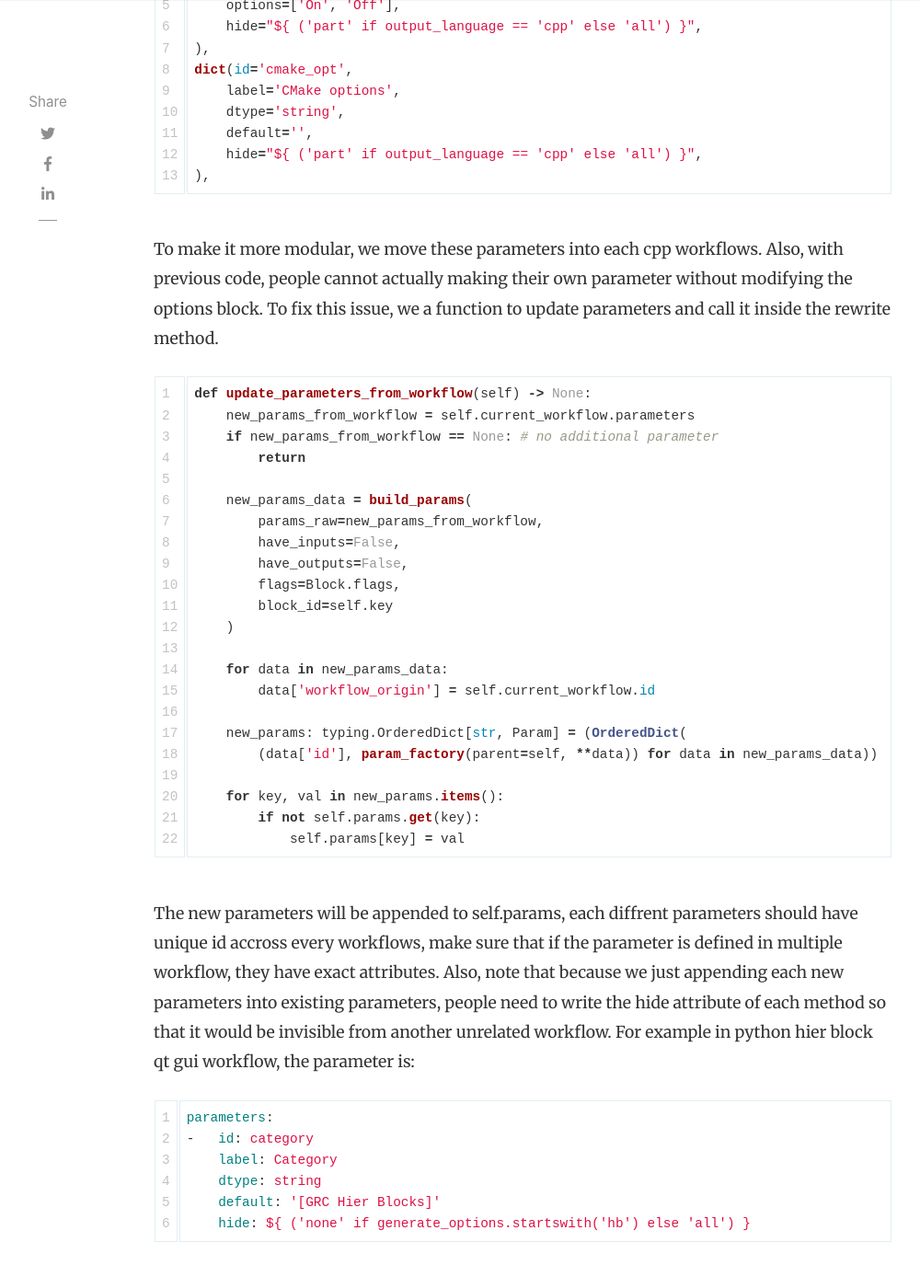
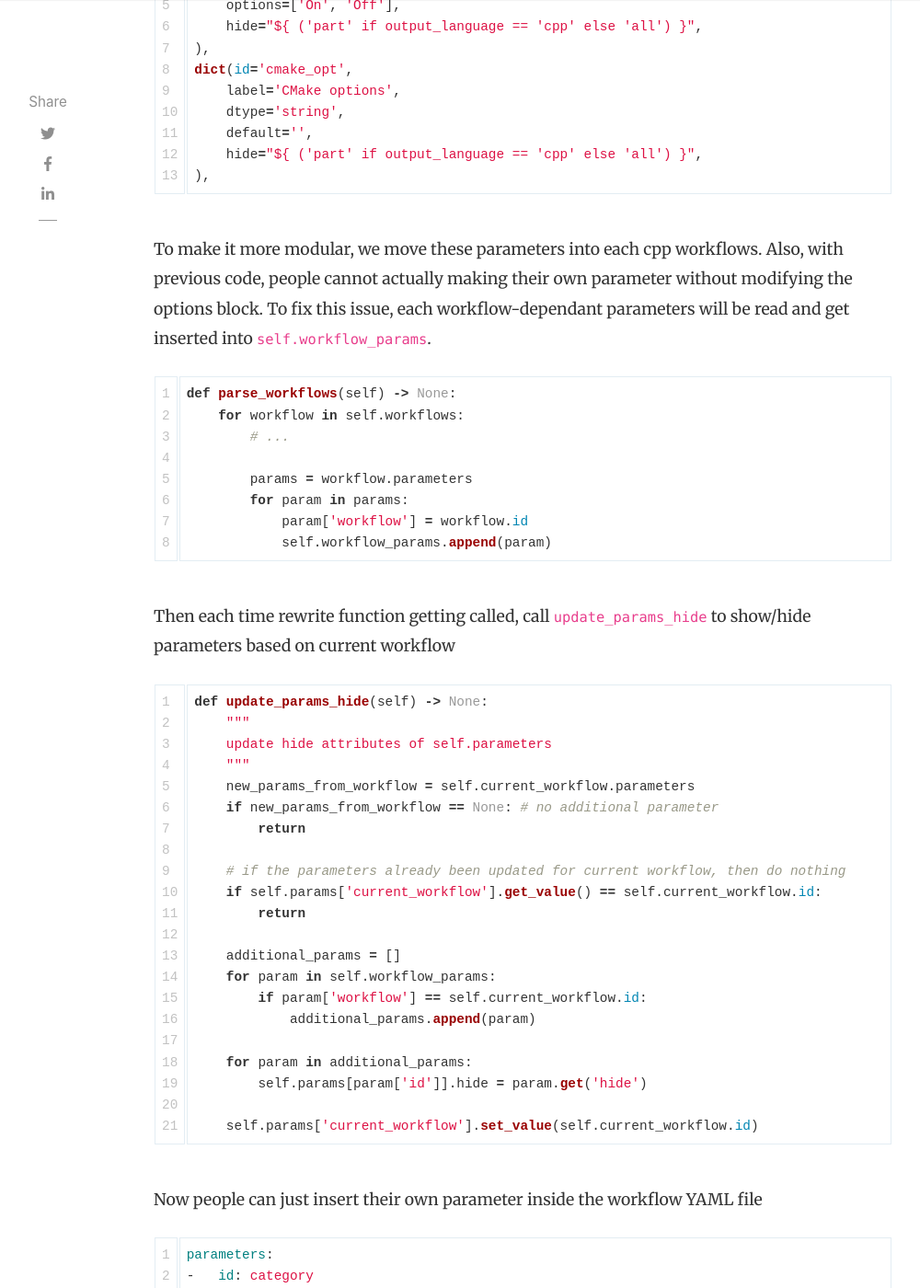
Before and after one commit to ZakyHermawan/ZakyHermawan.github.io, a Jekyll site: the page built from _posts/2024-06-8-week-2-workflow-separation-improvement-and-grc-separation.md, in a window 1280 px wide and 1400 px high, scrolled down 1326 px. Shown: the whole window at 92% size, without its empty margins (118-1118 px from the left). Built offline with Jekyll 4.4.1, drawn with Linux system fonts in a browser that asks for light colours; nearby versions of some CDN libraries; comment, search, counter and statistics services are not loaded; some of the changed text lies outside the part shown.

Commit message:
update week 2
Signed-off-by: ZakyHermawan <zaky.hermawan9615@gmail.com>

````diff
--- a/_posts/2024-06-8-week-2-workflow-separation-improvement-and-grc-separation.md
+++ b/_posts/2024-06-8-week-2-workflow-separation-improvement-and-grc-separation.md
@@ -26,43 +26,53 @@ dict(id='cmake_opt',
     hide="${ ('part' if output_language == 'cpp' else 'all') }",
 ),
 ```
-To make it more modular, we move these parameters into each cpp workflows. Also, with previous code, people cannot actually making their own parameter without modifying the options block. To fix this issue, we a function to update parameters and call it inside the rewrite method.
+
+To make it more modular, we move these parameters into each cpp workflows. Also, with previous code, people cannot actually making their own parameter without modifying the options block. To fix this issue, each workflow-dependant parameters will be read and get inserted into `self.workflow_params`.
 ```py
-def update_parameters_from_workflow(self) -> None:
+def parse_workflows(self) -> None:
+    for workflow in self.workflows:
+        # ...
+
+        params = workflow.parameters
+        for param in params:
+            param['workflow'] = workflow.id
+            self.workflow_params.append(param)
+```
+
+Then each time rewrite function getting called, call `update_params_hide` to show/hide parameters based on current workflow
+```py
+def update_params_hide(self) -> None:
+    """
+    update hide attributes of self.parameters
+    """
     new_params_from_workflow = self.current_workflow.parameters
     if new_params_from_workflow == None: # no additional parameter
         return
 
-    new_params_data = build_params(
-        params_raw=new_params_from_workflow,
-        have_inputs=False,
-        have_outputs=False,
-        flags=Block.flags,
-        block_id=self.key
-    )
+    # if the parameters already been updated for current workflow, then do nothing
+    if self.params['current_workflow'].get_value() == self.current_workflow.id:
+        return
 
-    for data in new_params_data:
-        data['workflow_origin'] = self.current_workflow.id
+    additional_params = []
+    for param in self.workflow_params:
+        if param['workflow'] == self.current_workflow.id:
+            additional_params.append(param)
 
-    new_params: typing.OrderedDict[str, Param] = (OrderedDict(
-        (data['id'], param_factory(parent=self, **data)) for data in new_params_data))
+    for param in additional_params:
+        self.params[param['id']].hide = param.get('hide')
 
-    for key, val in new_params.items():
-        if not self.params.get(key):
-            self.params[key] = val
+    self.params['current_workflow'].set_value(self.current_workflow.id)
 ```
-The new parameters will be appended to self.params, each diffrent parameters should have unique id accross every workflows, make sure that if the parameter is defined in multiple workflow, they have exact attributes. Also, note that because we just appending each new parameters into existing parameters, people need to write the hide attribute of each method so that it would be invisible from another unrelated workflow. For example in python hier block qt gui workflow, the parameter is:
+
+Now people can just insert their own parameter inside the workflow YAML file
 ```yaml
 parameters:
 -   id: category
     label: Category
     dtype: string
     default: '[GRC Hier Blocks]'
-    hide: ${ ('none' if generate_options.startswith('hb') else 'all') }
+    hide: 'none'
 ```
-this category parameter will only be visible if the workflow is a hier block (cpp_hb_nogui, cpp_hb_qt_gui, python_hb_nogui, python_hb_qt_gui). Also, this parameter is defined inside that 4 diffrent hier block workflows. For each hier block workflows, they have same category parameter with exactly same attributes (id, label, dtype, default, and hide).
-
-With this, people can define their own parameters inside their `workflow.yml` file. Just make sure they have unique id vs other diffrent parameters. Also, if you want to add this new parameter, you need to write the hide attribute so that it would be invisible from another unrelated workflow
 
 # GRC Separation
 Another milestone of this GSoC project is to make grc as a standalone app with separate repository. In order to achieve that, first, a separate grc repository need to be made, then we make the grc directory in GNU Radio codebase into gitmodule that refer to its own repository. With this, nothing is changed in gnuradio codebase.
````
